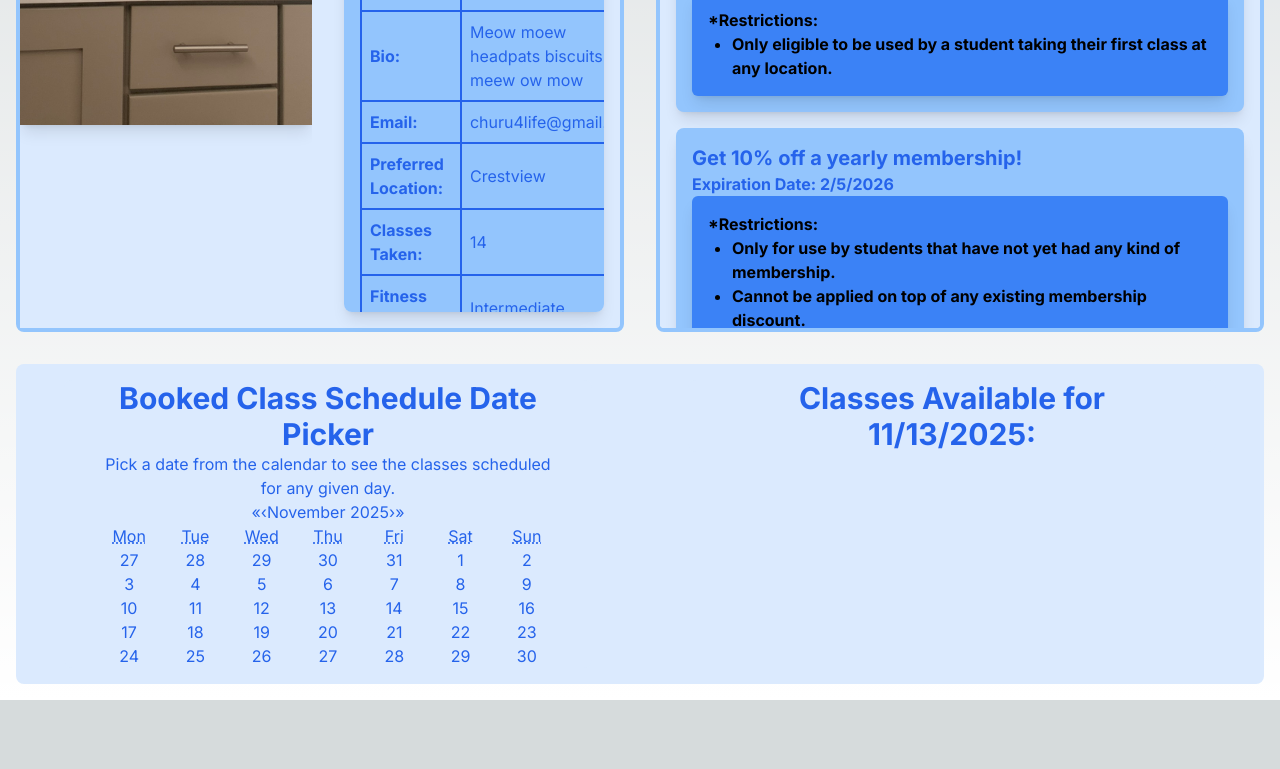
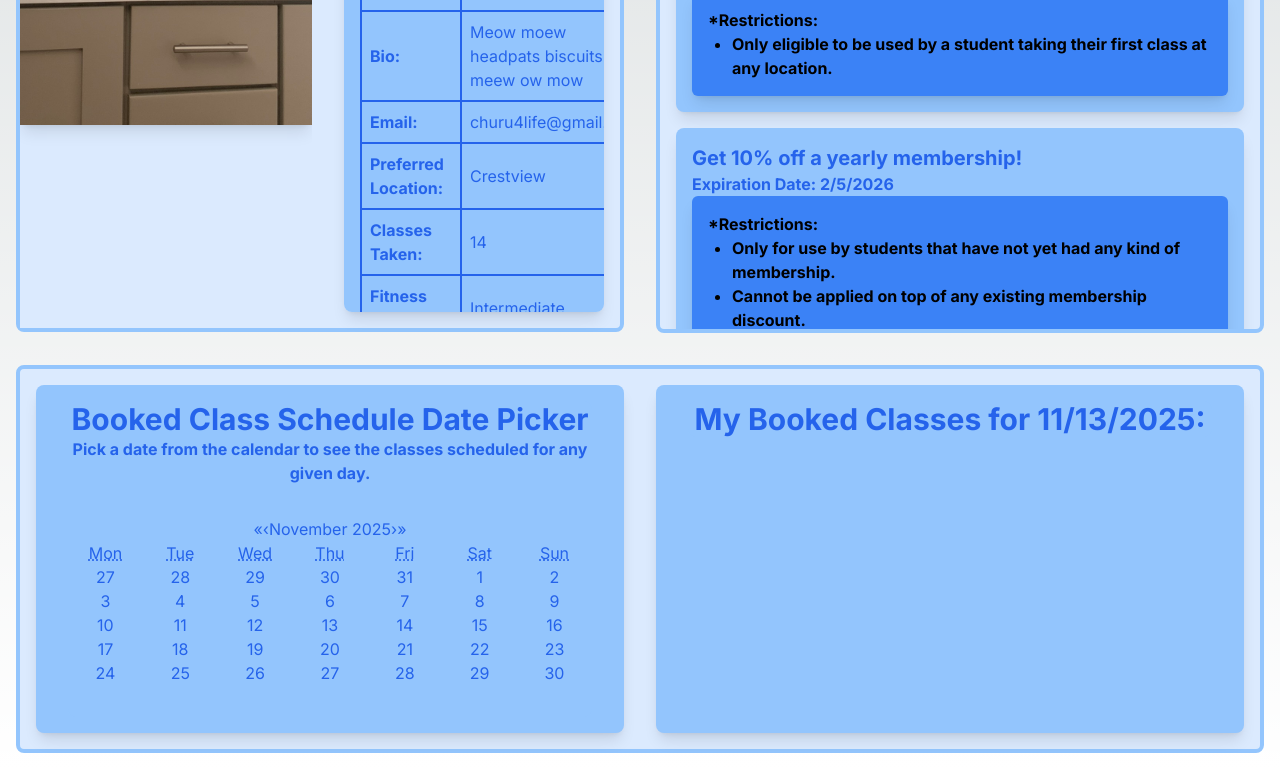
Before and after one commit to Robchike9290/YogaBookingPlatform, a Next.js app: page /profile in a window 1280 px wide. Shown: the part 516-1285 px from the top of the page. Before the commit the page ends 1216 px from the top, so only its background shows below. Built offline with nearby package versions, Linux system fonts and the light colour scheme.

Commit message:
Some other formatting updates

```diff
--- a/src/_components/BookingCalendar.tsx
+++ b/src/_components/BookingCalendar.tsx
@@ -21,14 +21,14 @@ export default function BookingCalendar({
   }, []);
 
   return (
-    <div className="flex rounded-lg bg-blue-100">
-      <div className="m-4 flex-1">
+    <div className="flex rounded-lg bg-blue-100 border-4 border-blue-300">
+      <div className="m-4 flex-1 bg-blue-300 shadow-lg rounded-lg">
         <MonthlyClassCalendar
           title={monthlyTitle}
           setCurrentDate={setCurrentDate}
         />
       </div>
-      <div className="m-4 flex-1">
+      <div className="m-4 flex-1 bg-blue-300 shadow-lg rounded-lg">
         {/* TODO: Make this actually populate classes on calendar click */}
         <DailyClassCalendar title={dailyTitle} currentDate={currentDate} />
       </div>
--- a/src/_components/DailyClassCalendar.tsx
+++ b/src/_components/DailyClassCalendar.tsx
@@ -43,17 +43,17 @@ const dummyClassData = [
 // TODO: Update render behavior to not flash an out-of-format date on initial load.
 export default function DailyClassCalendar(props: SubcalendarProps) {
   return (
-    <div className="mx-8 max-h-96 overflow-auto rounded-lg bg-blue-100 px-8 text-center text-blue-600">
+    <div className="mx-8 my-4 rounded-lg bg-blue-300 text-center text-blue-600">
       <h1 className="text-3xl font-bold">
-        Classes Available for {props.currentDate}:
+        {props.title} {props.currentDate}:
       </h1>
-      <div>
+      <div className="max-h-72 overflow-auto">
         {dummyClassData.map((classData) => {
           if (props.currentDate === classData.date) {
             return (
               <div
                 key={classData.id}
-                className="m-6 grid grid-cols-6 grid-rows-1 rounded-md bg-blue-300 p-6 shadow-xl"
+                className="m-6 grid grid-cols-6 grid-rows-1 rounded-md bg-blue-600 p-6 shadow-xl text-black font-bold"
               >
                 <div className="col-span-5 col-start-1 row-start-1">
                   <h3>{classData.name}</h3>
@@ -62,7 +62,7 @@ export default function DailyClassCalendar(props: SubcalendarProps) {
                   <div>Length: {classData.length} minutes</div>
                 </div>
                 {/* TODO: Add functionality to add class to profile */}
-                <button className="col-start-6 row-start-1 m-2 rounded-md bg-blue-100 p-2 shadow-xl">
+                <button className="col-start-6 row-start-1 m-2 rounded-md bg-blue-300 p-2 shadow-xl">
                   Book
                 </button>
               </div>
--- a/src/_components/MonthlyClassCalendar.tsx
+++ b/src/_components/MonthlyClassCalendar.tsx
@@ -15,14 +15,16 @@ export default function MonthlyClassCalendar({
   };
 
   return (
-    <div className="mx-8 rounded-lg bg-blue-100 px-8 text-center text-blue-600">
+    <div className="mx-8 my-4 rounded-lg bg-blue-300 text-center text-blue-600">
       {/* TODO: Style calendar to show dots on days with classes. */}
       <h1 className="text-3xl font-bold">{title}</h1>
-      <h2>
+      <h2 className="font-bold">
         Pick a date from the calendar to see the classes scheduled for any given
         day.
       </h2>
-      <Calendar onClickDay={handleClickDay} />
+      <div className="py-8">
+        <Calendar onClickDay={handleClickDay} />
+      </div>
     </div>
   );
 }
--- a/src/app/book/page.tsx
+++ b/src/app/book/page.tsx
@@ -21,7 +21,7 @@ export default function Book() {
   return (
     <div className="m-4">
       <BookingCalendar
-        dailyTitle={"Classes Available for "}
+        dailyTitle={"Classes Available to Book on "}
         monthlyTitle={"Class Schedule Date Picker"}
       />
     </div>
--- a/src/app/profile/_components/Deals.tsx
+++ b/src/app/profile/_components/Deals.tsx
@@ -62,9 +62,9 @@ const dummyDeals: Deal[] = [
 
 export default function Deals() {
   return (
-    <div className="m-4 h-[600px] overflow-scroll rounded-lg border-4 border-blue-300 bg-blue-100 text-blue-600">
+    <div className="m-4 rounded-lg border-4 border-blue-300 bg-blue-100 text-blue-600">
       <h1 className="pt-4 text-center text-2xl font-bold">Deals</h1>
-      <div>
+      <div className="h-[545px] overflow-scroll">
         {dummyDeals.map((deal) => {
           return (
             <div
--- a/src/app/profile/page.tsx
+++ b/src/app/profile/page.tsx
@@ -17,7 +17,7 @@ export default function Profile() {
       <div className="m-4">
         {/* TODO: Pass the name of the user and studio to the booking calendar as a prop or via context */}
         <BookingCalendar
-          dailyTitle={"My Booked Classes for: "}
+          dailyTitle={"My Booked Classes for "}
           monthlyTitle={"Booked Class Schedule Date Picker"}
         />
       </div>
```
